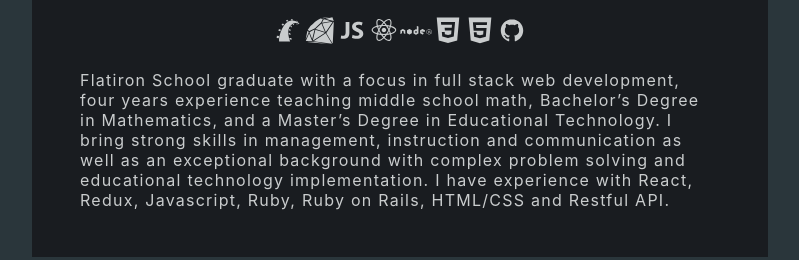
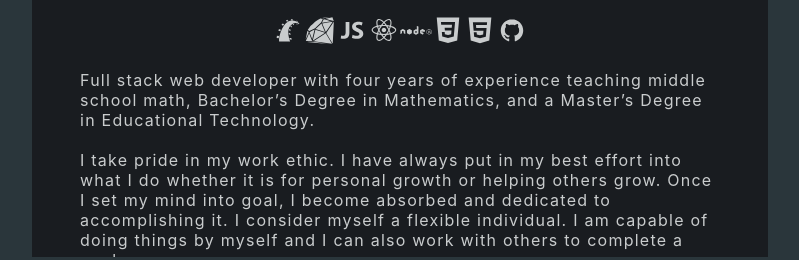
Before and after one commit to reireynoso/portfolio, a React (Create React App) app: page /#/about in a window 1280 px wide. Shown: the part 492-752 px from the top of the page, without its empty margins (240-1039 px from the left). Built offline with nearby package versions, Linux system fonts and the light colour scheme.

Commit message:
linkedin link

```diff
--- a/src/App.css
+++ b/src/App.css
@@ -29,6 +29,11 @@ body {
   flex-direction: column;
   /* align-items: center; */
   justify-content: center;
+}
+
+#linked-in {
+  color: rgb(113, 113, 230);
+  text-decoration: none;
 }
 
 /* Home Component */
--- a/src/components/About.js
+++ b/src/components/About.js
@@ -1,4 +1,5 @@
 import React from 'react'
+// import {Link} from 'react-router-dom'
 import HomeIcon from './HomeIcon'
 import {DiRor, DiRuby, DiJavascript1, DiCss3, DiHtml5, DiGithubBadge, DiReact, DiNodejs} from 'react-icons/di'
 
@@ -6,14 +7,11 @@ const About = () => {
     return (
 
             <div className="link-container">
-                {/* <div className="home-icon">
-                    <i className="fas fa-home fa-3x"></i>
-                </div> */}
                 <HomeIcon/>
                 {/* <div className="link-container-inner"> */}
                     <h1 className="content-title">About Me</h1>
                     <div className="content-info">
-                        <img className="profile" src="https://raw.githubusercontent.com/reireynoso/modern_portfolio/master/dist/img/personal.JPG"/>
+                        <img className="profile" alt="rei-linkedin" src="https://raw.githubusercontent.com/reireynoso/modern_portfolio/master/dist/img/personal.JPG"/>
                         <div className="dev-icons">
                             <DiRor size={32}/>
                             <DiRuby size={32}/>
@@ -24,7 +22,25 @@ const About = () => {
                             <DiHtml5 size={32}/>
                             <DiGithubBadge size={32}/>
                         </div>
-                        <p className="content-intro">Flatiron School graduate with a focus in full stack web development, four years experience teaching middle school math, Bachelor’s Degree in Mathematics, and a Master’s Degree in Educational Technology. I bring strong skills in management, instruction and communication as well as an exceptional background with complex problem solving and educational technology implementation. I have experience with React, Redux, Javascript, Ruby, Ruby on Rails, HTML/CSS and Restful API.</p>
+                        <p className="content-intro">
+                        Full stack web developer with four years of experience teaching middle school math, Bachelor’s Degree in Mathematics, and a Master’s Degree in Educational Technology.
+
+                        <br/>
+                        <br/>
+
+                        I take pride in my work ethic. I have always put in my best effort into what I do whether it is for personal growth or helping others grow. Once I set my mind into goal, I become absorbed and dedicated to accomplishing it. I consider myself a flexible individual. I am capable of doing things by myself and I can also work with others to complete a goal.
+
+                        <br/>
+                        <br/>
+
+                        I bring strong skills in management, instruction and communication as well as an exceptional background with complex problem solving and educational technology implementation. I have experience with React, Redux, Javascript, Ruby, Ruby on Rails, HTML/CSS and Restful API.
+
+                        <br/>
+                        <br/>
+
+                        If you think I would be a good fit for your company, please do not hesitate to reach out on my <a id="linked-in" target="_blank" href="https://www.linkedin.com/in/reinald-reynoso622/">LinkedIn</a>
+
+                        </p>
                     </div>
                 {/* </div> */}
             </div>
```
